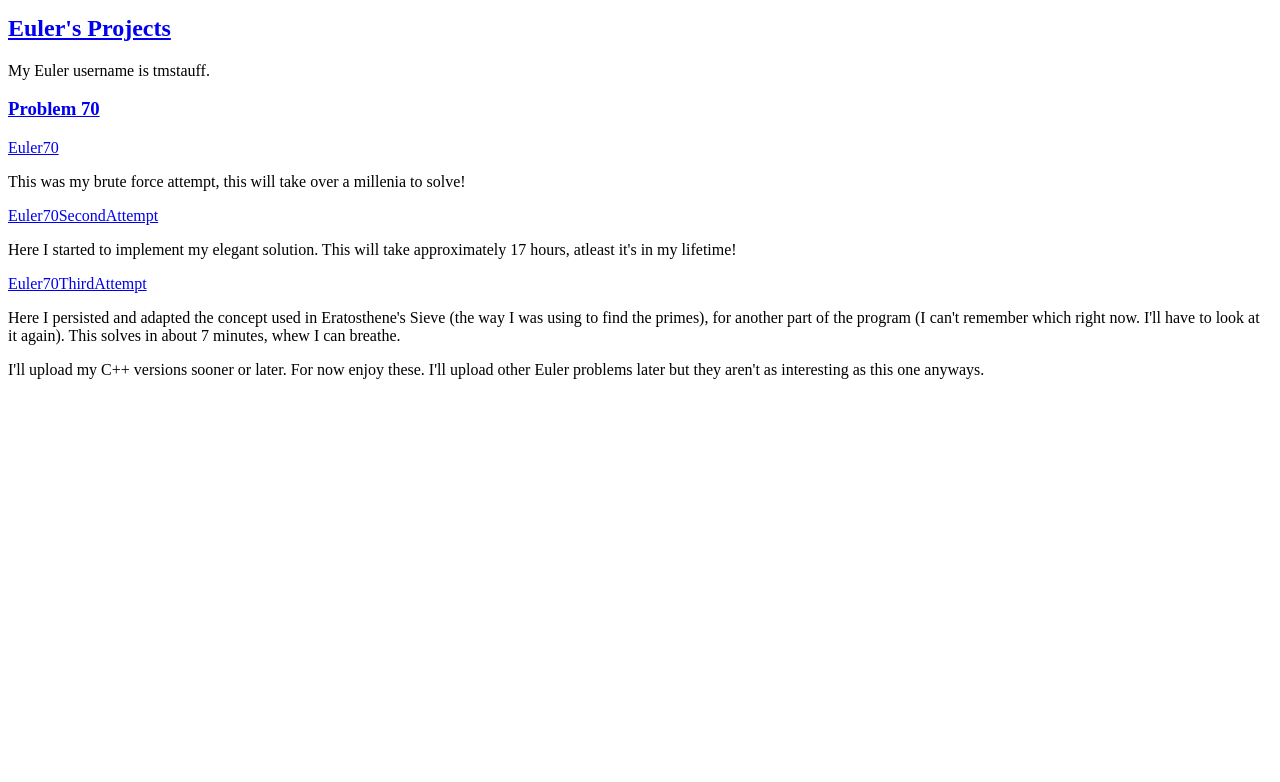
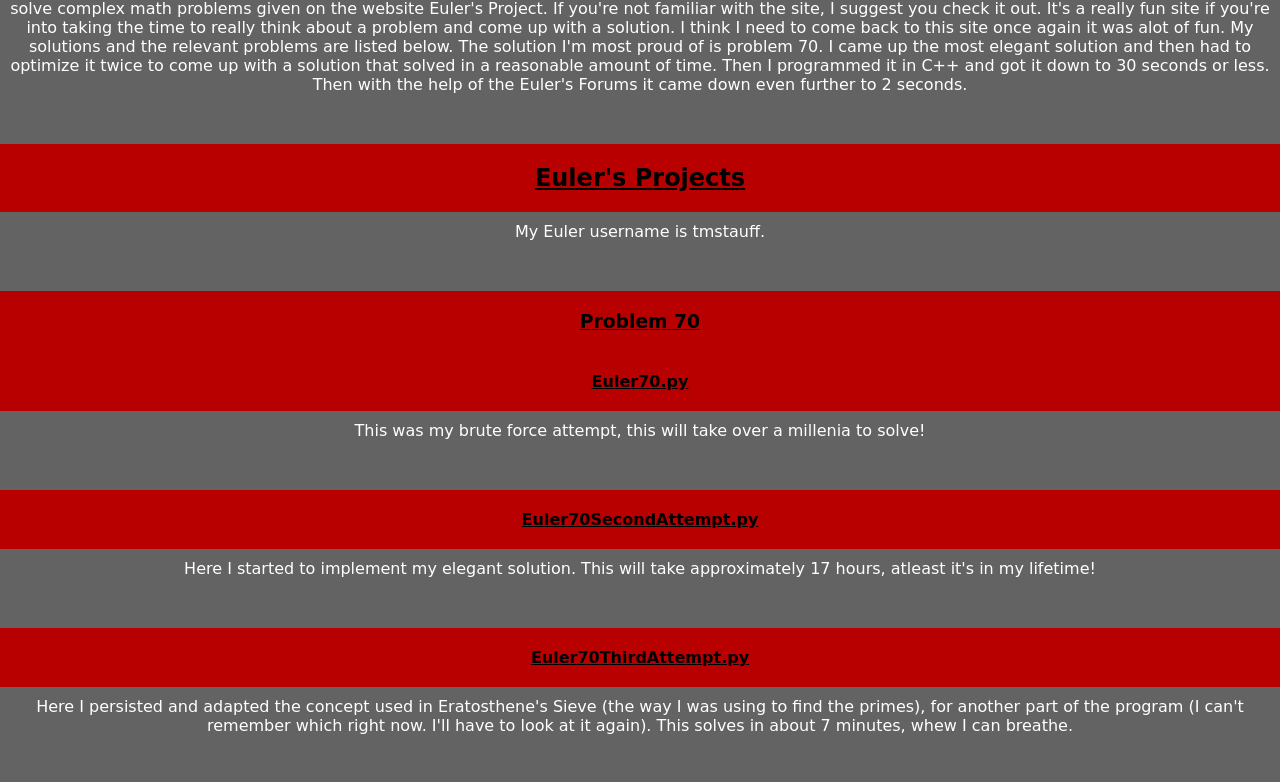
Before and after one commit to frflcn/frflcn.github.io, a plain HTML site: page index.html in a window 1280 px wide. Shown: the part 889-1671 px from the top of the page. Before the commit the page ends 1284 px from the top, so only its background shows below. Drawn offline with Linux system fonts and the light colour scheme.

Commit message:
CSS Styling and APK with hidden key
Added some css styling, main colors red, gray and black.

Changed the APK to hide the API key

```diff
--- a/index.html
+++ b/index.html
@@ -4,9 +4,12 @@
     <meta charset="UTF-8">
     <meta name="viewport" content="width=device-width, initial-scale=1.0">
     <title>Trevor's Resume</title>
+    <link href="style.css" type="text/css" rel="stylesheet">
 </head>
+<div class="header">
 <h1>Trevor M. Stauffer</h1>
 <img src="me.jpg" width="300" height="400">
+</div>
 <body>
     <p>Hi, my name is Trevor. I'm a recent college grad. I graduated from The Pennsylvania State University with a B.S. in Physics. I've been learning alot about programming. Specifically how to program in
         python and how to analyze data. I've learned how to use pandas, matplotlib and numpy. Soon I will learn how to use sklearn and other machine learning tools. I've been currently working on an Android Project that
@@ -14,30 +17,51 @@
          like an icon and the ability to get your location in the background. Those features are just around the corner. You can test it out by clicking on the link below. I should warn you though. It was made for Android 10
          and the Pixel 3a. It might not work on your phone, but then again it might. I have to optimize the code for all APIs and screen sizes.
     </p>
-    <a href="app_release.apk" download="Akashic.apk">
+    <div class="download">
+        <a href="Akashic.apk" download="Akashic.apk">
             <img src="android.png">
         </a>
+    </div>
     <p>I have some other interesting coding projects. These project's are more complete. This set I like to call Euler's Projects because they're programs written to solve complex math problems given on the website Euler's Project.
          If you're not familiar with the site, I suggest you check it out. It's a really fun site if you're into taking the time to really think about a problem and come up with a solution. I think I need to come back to this site once again
          it was alot of fun. My solutions and the relevant problems are listed below. The solution I'm most proud of is problem 70. I came up the most elegant solution and then had to optimize it twice to come up with a solution that solved
          in a reasonable amount of time. Then I programmed it in C++ and got it down to 30 seconds or less. Then with the help of the Euler's Forums it came down even further to 2 seconds.
     </p>
+    <div class="header">
         <h2><a href="projecteuler.net">Euler's Projects</a></h2>
+    </div>
     <p>My Euler username is tmstauff.</p>
-    <h3><a href="https://projecteuler.net/problem=70">Problem 70</a></h3>
-    <a href="Euler70.py" download="Euler70.py">
-        Euler70
+    <div class="header problem">
+        <h3>
+            <a href="https://projecteuler.net/problem=70">Problem 70</a>
+        </h3>
+    </div>
+    <div class="download header">
+        <h4>
+            <a class="download" href="Euler70.py" download="Euler70.py">
+        Euler70.py
             </a>
+        </h4>
+    </div>
     <p>This was my brute force attempt, this will take over a millenia to solve!</p>
-    <a href="Euler70SecondAttempt.py" download="Euler70SecondAttempt.py">
-        Euler70SecondAttempt
+    <div class="header">
+        <h4>
+            <a class="download" href="Euler70SecondAttempt.py" download="Euler70SecondAttempt.py">
+        Euler70SecondAttempt.py
             </a>
+        </h4>
+    </div>
     <p>Here I started to implement my elegant solution. This will take approximately 17 hours, atleast it's in my lifetime!</p>
-    <a href="Euler70ThirdAttempt.py" download="Euler70ThirdAttempt.py">
-        Euler70ThirdAttempt
+    <div class="header">
+        <h4>
+            <a class="download" href="Euler70ThirdAttempt.py" download="Euler70ThirdAttempt.py">
+                Euler70ThirdAttempt.py
             </a>
+        </h4>
+    </div>
+
     <p>Here I persisted and adapted the concept used in Eratosthene's Sieve (the way I was using to find the primes), for another part of the program (I can't remember which right now. I'll have to look at it again). This solves in about 7 minutes, whew I can breathe.  </p>
-    <p>I'll upload my C++ versions sooner or later. For now enjoy these. I'll upload other Euler problems later but they aren't as interesting as this one anyways.</p>
+    <p>I'll upload my C++ versions sooner or later. For now enjoy these. I'll also upload other Euler problems later, but they aren't as interesting as this one anyways.</p>
 
 </body>
 </html>
--- /dev/null
+++ b/style.css
@@ -0,0 +1,50 @@
+body{
+    margin: 0;
+}
+
+p, h1, h2, h3, h4{
+    font-family: cursive;
+}
+
+p{
+    background-color: rgb(99, 99, 99);
+    margin: 0;
+    padding: 10px;
+    color: white;
+    padding-bottom: 50px;
+    text-align: center;
+}
+
+.header, .download{
+    background-color: rgb(185, 0, 0);
+    padding: 10px;
+    margin: 0;
+    color: black;
+}
+
+.problem{
+    border-bottom: black;
+    border-bottom-width: 5px;
+}
+
+a{
+    color: black;
+}
+
+img{
+    display: block;
+    margin-left: auto;
+    margin-right: auto;
+}
+
+h1,h2,h3, h4{
+    margin: 0;
+    padding: 10px;
+    text-align: center;
+
+}
+
+
+h1, h2, h3{
+    text-align: center;
+}
```
Also changed, not shown: download.jpg (deleted), 1 other file. Lines whose indentation alone changed are shown as unchanged.
